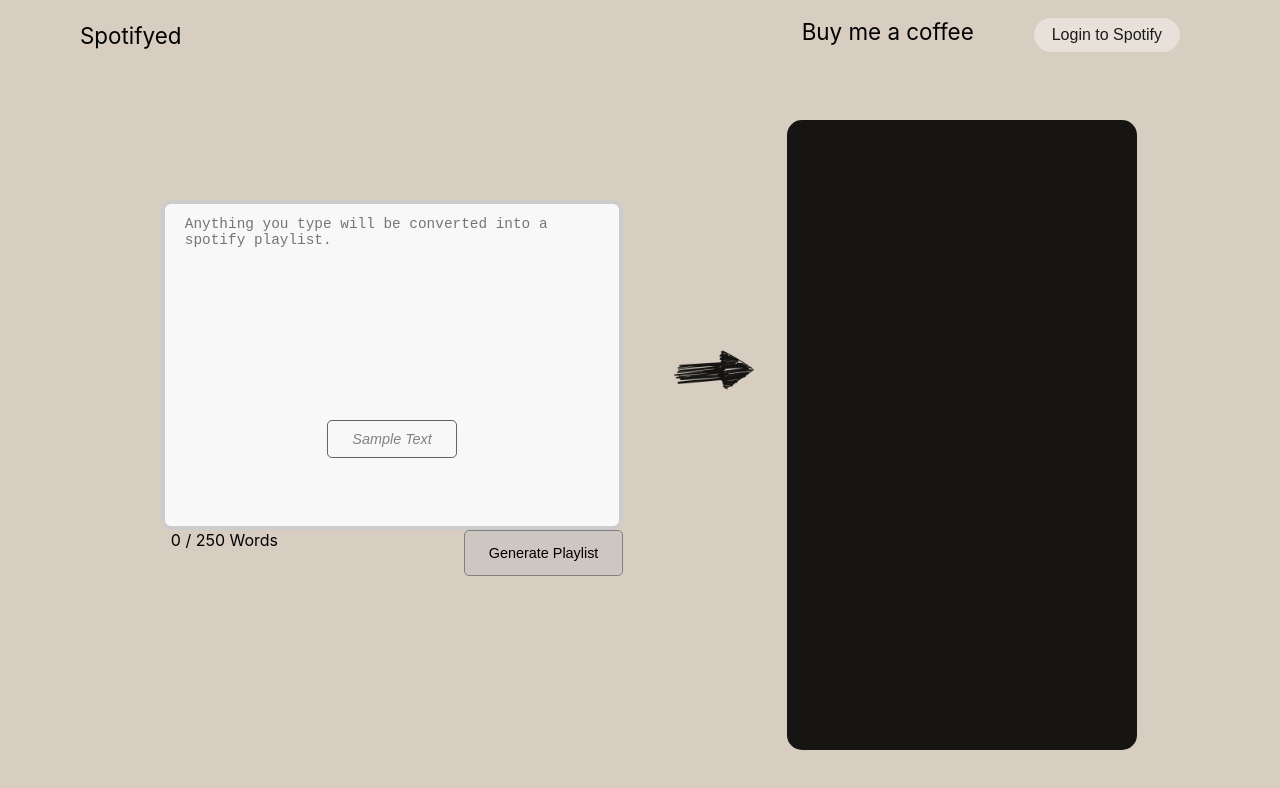
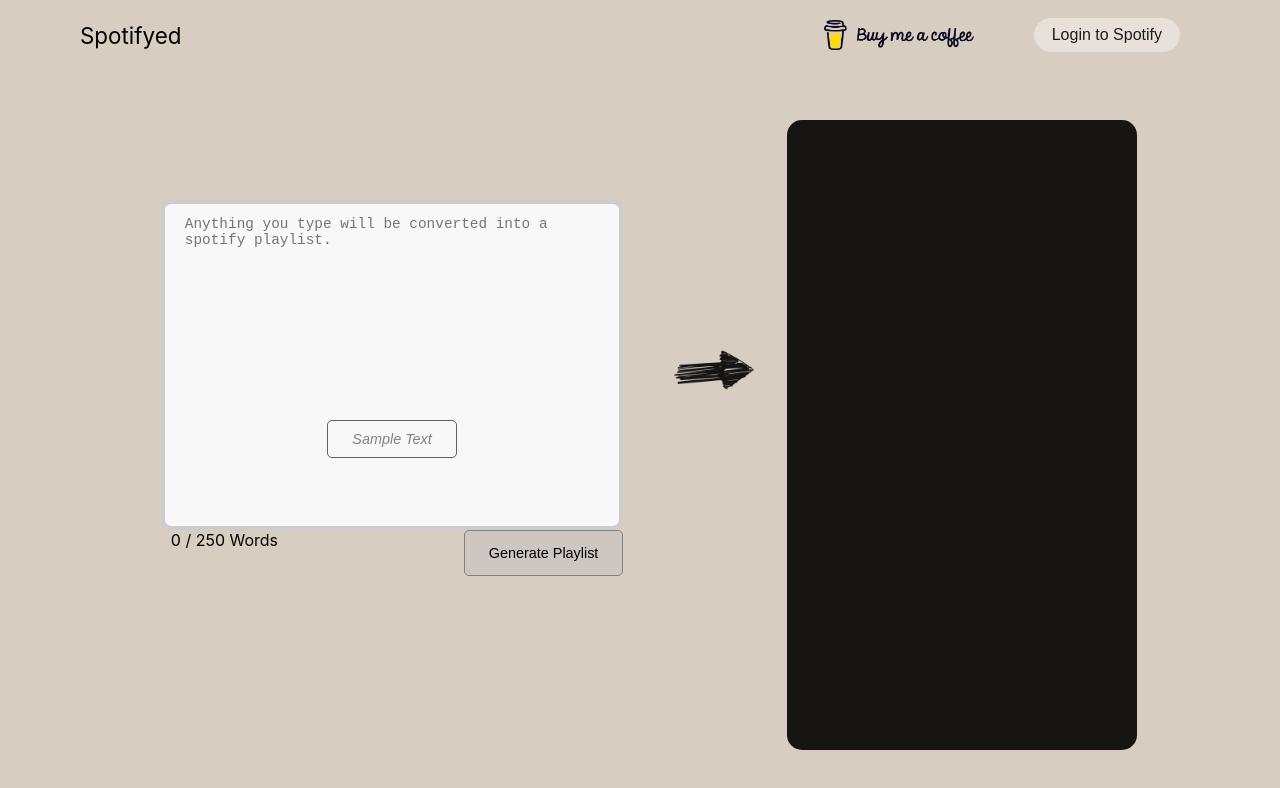
Before and after one commit to leonw00/spotify-playlist-maker, a React (Create React App) app: page / in a window 1280 px wide. Shown: the top 788 px of the page. Built offline with nearby package versions, Linux system fonts and the light colour scheme.

Commit message:
added bmc

```diff
--- a/src/views/Header/Header.css
+++ b/src/views/Header/Header.css
@@ -14,6 +14,11 @@
     cursor: pointer;
 }
 
+.bmc-image{
+    width: 150px;
+    height: 30px;
+}
+
 .header-list{
     flex: 3;
     display: flex;
@@ -25,4 +30,8 @@
 .header-list-content{
     cursor: pointer;
     margin: 0px 30px;
+    font-size: 1.1rem;
+    display: flex;
+    justify-content: center;
+    align-items: center;
 }
--- a/src/views/Header/Header.js
+++ b/src/views/Header/Header.js
@@ -2,6 +2,7 @@ import { useEffect, useState } from "react";
 import { HeaderButton } from "../../components/Buttons/Button";
 import { authenticate, logout, storeToken } from "../../logic/Auth";
 import "./Header.css";
+import bmc from "../../assets/bmc.png";
 
 function Header() {
   const [auth, setAuth] = useState("");
@@ -23,7 +24,9 @@ function Header() {
       <div className="header-logo">Spotifyed</div>
 
       <div className="header-list">
-        <div className="header-list-content">Buy me a coffee</div>
+        <div className="header-list-content">
+          <img className="bmc-image" src={bmc} alt="arrow" />
+        </div>
         <div className="header-list-content">
           {auth ? (
             <HeaderButton
```
Also changed, not shown: src/assets/bmc.png (added).
